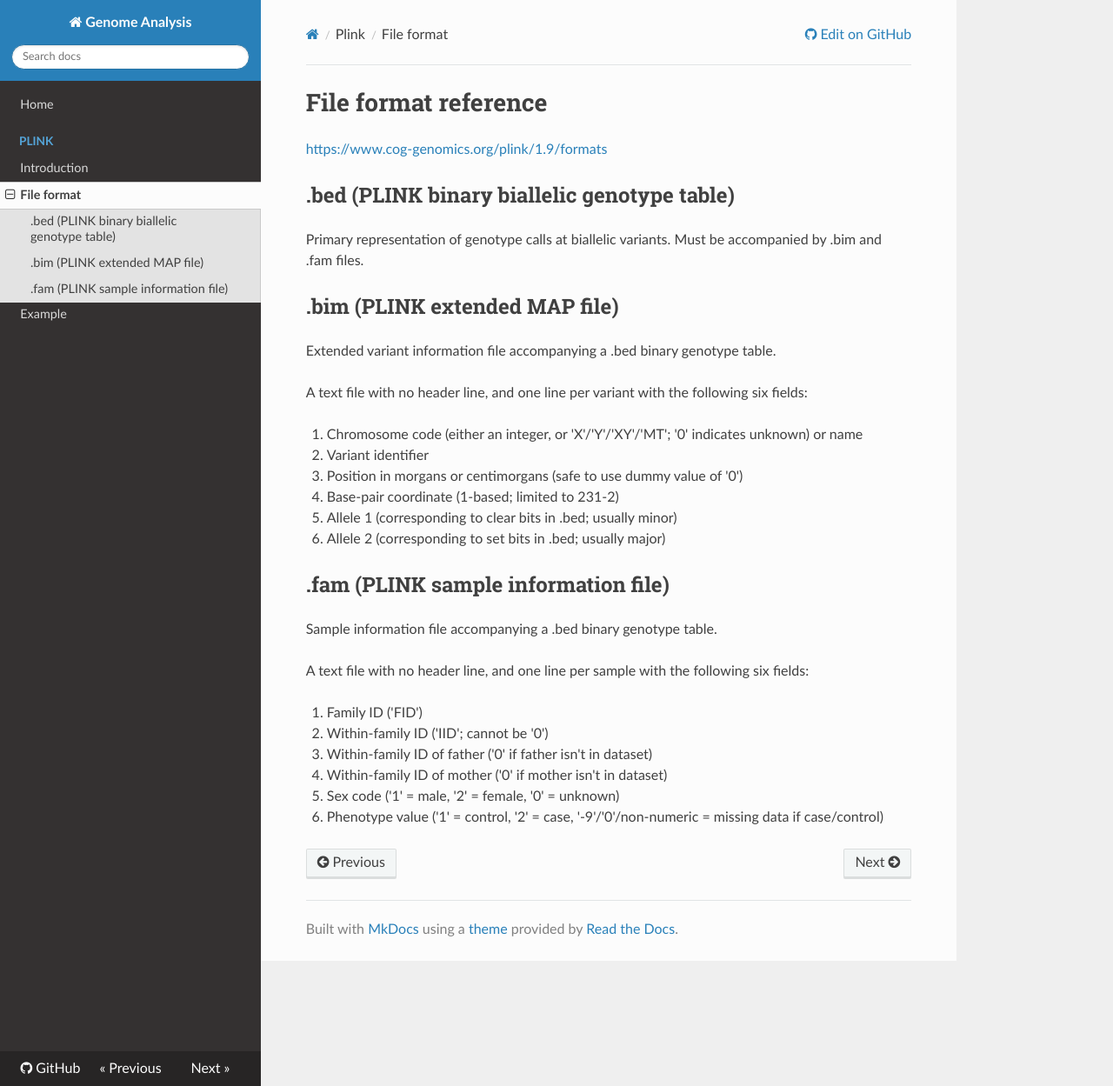
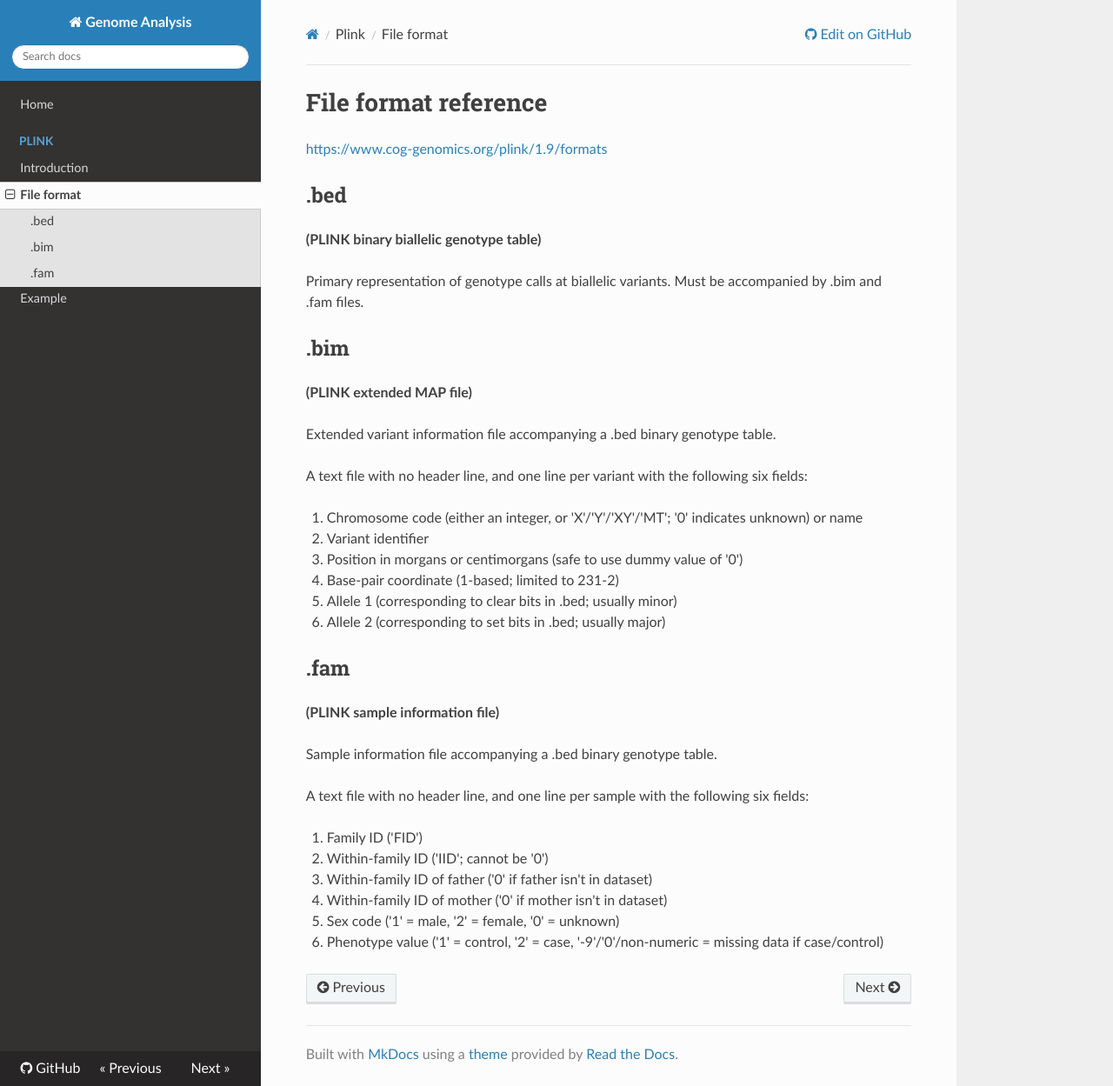
Before and after one commit to WonyoungCho/plink, an MkDocs documentation site: the page built from docs/plink_fmt.md, in a window 1280 px wide and 1249 px high. Shown: the whole window at 87% size. Built offline with MkDocs 1.6.1, drawn with Linux system fonts in a browser that asks for light colours; nearby versions of some CDN libraries; old or Windows-style settings are respelled for this version of MkDocs.

Commit message:
Update plink_fmt.md

```diff
--- a/docs/plink_fmt.md
+++ b/docs/plink_fmt.md
@@ -2,11 +2,15 @@
 # File format reference
 <a href="https://www.cog-genomics.org/plink/1.9/formats" target="_blank"> https://www.cog-genomics.org/plink/1.9/formats </a>
 
-## .bed (PLINK binary biallelic genotype table)
+## .bed
+**(PLINK binary biallelic genotype table)**
+
 Primary representation of genotype calls at biallelic variants. Must be accompanied by .bim and .fam files.
 
 
-## .bim (PLINK extended MAP file)
+## .bim
+**(PLINK extended MAP file)**
+
 Extended variant information file accompanying a .bed binary genotype table.
 
 A text file with no header line, and one line per variant with the following six fields:
@@ -18,7 +22,9 @@
 1. Allele 1 (corresponding to clear bits in .bed; usually minor)
 1. Allele 2 (corresponding to set bits in .bed; usually major)
 
-## .fam (PLINK sample information file)
+## .fam
+**(PLINK sample information file)**
+
 Sample information file accompanying a .bed binary genotype table.
 
 A text file with no header line, and one line per sample with the following six fields:
```
